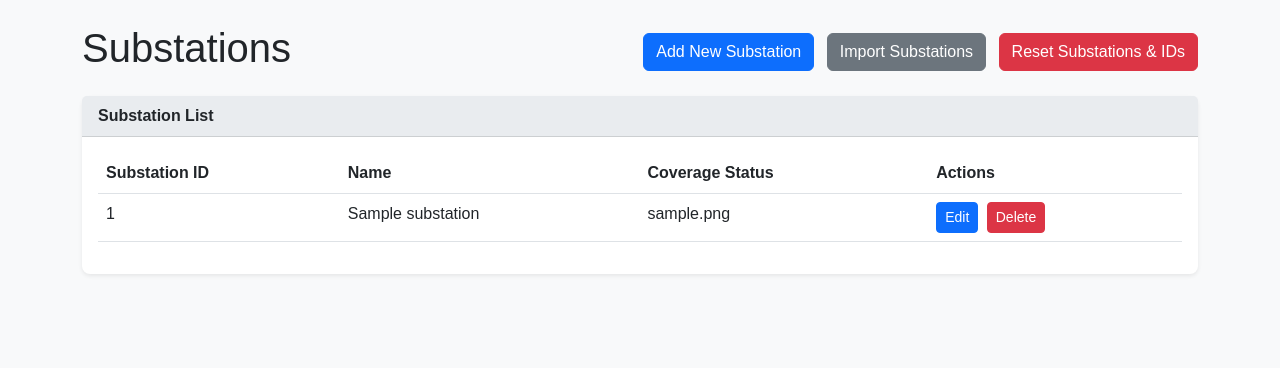
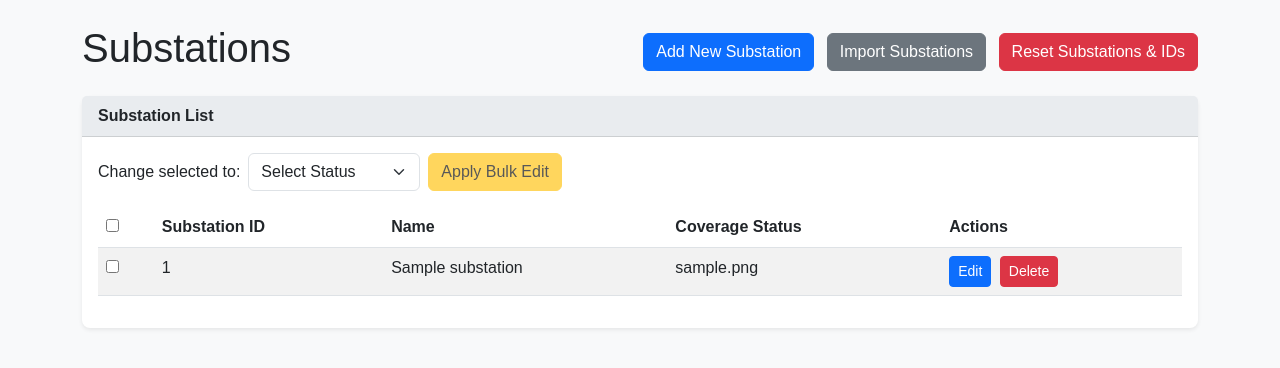
Before and after one commit to hamzan95/fire-fighting-reliability, a Flask app: page /substations in a window 1280 px wide. Shown: the part 56-424 px from the top of the page. Run offline with Flask 3, Linux system fonts and the light colour scheme; a user stored in the database is signed in; tables that the repository leaves empty hold one stand-in row (values such as "Sample post").

Commit message:
Update substations.html

```diff
--- a/src/templates/substations.html
+++ b/src/templates/substations.html
@@ -20,10 +20,22 @@
     <div class="card-header">Substation List</div>
     <div class="card-body">
         {% if substations %}
-        <table class="table">
+        <form id="bulkEditForm" action="{{ url_for('main.bulk_edit_substations') }}" method="POST">
+            <input type="hidden" name="selected_substation_ids" id="selectedSubstationIds">
+            <div class="mb-3 d-flex align-items-center">
+                <label for="bulkCoverageStatus" class="form-label me-2 mb-0">Change selected to:</label>
+                <select class="form-select w-auto me-2" id="bulkCoverageStatus" name="new_coverage_status" required>
+                    <option value="">Select Status</option>
+                    <option value="Fully Covered">Fully Covered</option>
+                    <option value="Partially Covered">Partially Covered</option>
+                    <option value="Not Covered">Not Covered</option>
+                </select>
+                <button type="submit" class="btn btn-warning" id="bulkEditBtn" disabled>Apply Bulk Edit</button>
+            </div>
+            <table class="table table-striped">
                 <thead>
                     <tr>
-                    <th>Substation ID</th>
+                        <th><input type="checkbox" id="selectAllCheckboxes"></th> <th>Substation ID</th>
                         <th>Name</th>
                         <th>Coverage Status</th>
                         <th>Actions</th>
@@ -32,6 +44,7 @@
                 <tbody>
                     {% for substation in substations %}
                     <tr>
+                        <td><input type="checkbox" class="substation-checkbox" value="{{ substation.id }}"></td>
                         <td>{{ substation.id }}</td>
                         <td>{{ substation.name }}</td>
                         <td>{{ substation.coverage_status }}</td>
@@ -47,6 +60,7 @@
                     {% endfor %}
                 </tbody>
             </table>
+        </form>
         {% else %}
         <div class="alert alert-warning">
             No substations found. Please add a substation to get started.
@@ -55,3 +69,61 @@
     </div>
 </div>
 {% endblock %}
+
+{% block scripts %}
+<script>
+    document.addEventListener('DOMContentLoaded', function() {
+        const selectAllCheckbox = document.getElementById('selectAllCheckboxes');
+        const substationCheckboxes = document.querySelectorAll('.substation-checkbox');
+        const bulkEditBtn = document.getElementById('bulkEditBtn');
+        const selectedSubstationIdsInput = document.getElementById('selectedSubstationIds');
+        const bulkEditForm = document.getElementById('bulkEditForm');
+
+        function updateSelectedIds() {
+            const selectedIds = Array.from(substationCheckboxes)
+                                   .filter(checkbox => checkbox.checked)
+                                   .map(checkbox => checkbox.value);
+            selectedSubstationIdsInput.value = selectedIds.join(',');
+            bulkEditBtn.disabled = selectedIds.length === 0; // Enable button only if at least one is selected
+        }
+
+        selectAllCheckbox.addEventListener('change', function() {
+            substationCheckboxes.forEach(checkbox => {
+                checkbox.checked = selectAllCheckbox.checked;
+            });
+            updateSelectedIds();
+        });
+
+        substationCheckboxes.forEach(checkbox => {
+            checkbox.addEventListener('change', function() {
+                if (!this.checked) {
+                    selectAllCheckbox.checked = false; // Uncheck master if any sub-checkbox is unchecked
+                } else {
+                    // Check if all sub-checkboxes are now checked, then check master
+                    const allChecked = Array.from(substationCheckboxes).every(cb => cb.checked);
+                    selectAllCheckbox.checked = allChecked;
+                }
+                updateSelectedIds();
+            });
+        });
+
+        // Initial update when page loads
+        updateSelectedIds();
+
+        // Add client-side validation for bulk edit form
+        bulkEditForm.addEventListener('submit', function(event) {
+            if (selectedSubstationIdsInput.value === "") {
+                alert("Please select at least one substation for bulk editing.");
+                event.preventDefault(); // Prevent form submission
+                return false;
+            }
+            if (document.getElementById('bulkCoverageStatus').value === "") {
+                alert("Please select a coverage status for bulk editing.");
+                event.preventDefault(); // Prevent form submission
+                return false;
+            }
+            return confirm('Are you sure you want to change the coverage status for the selected substations?');
+        });
+    });
+</script>
+{% endblock %}
```
Lines whose indentation alone changed are shown as unchanged.
